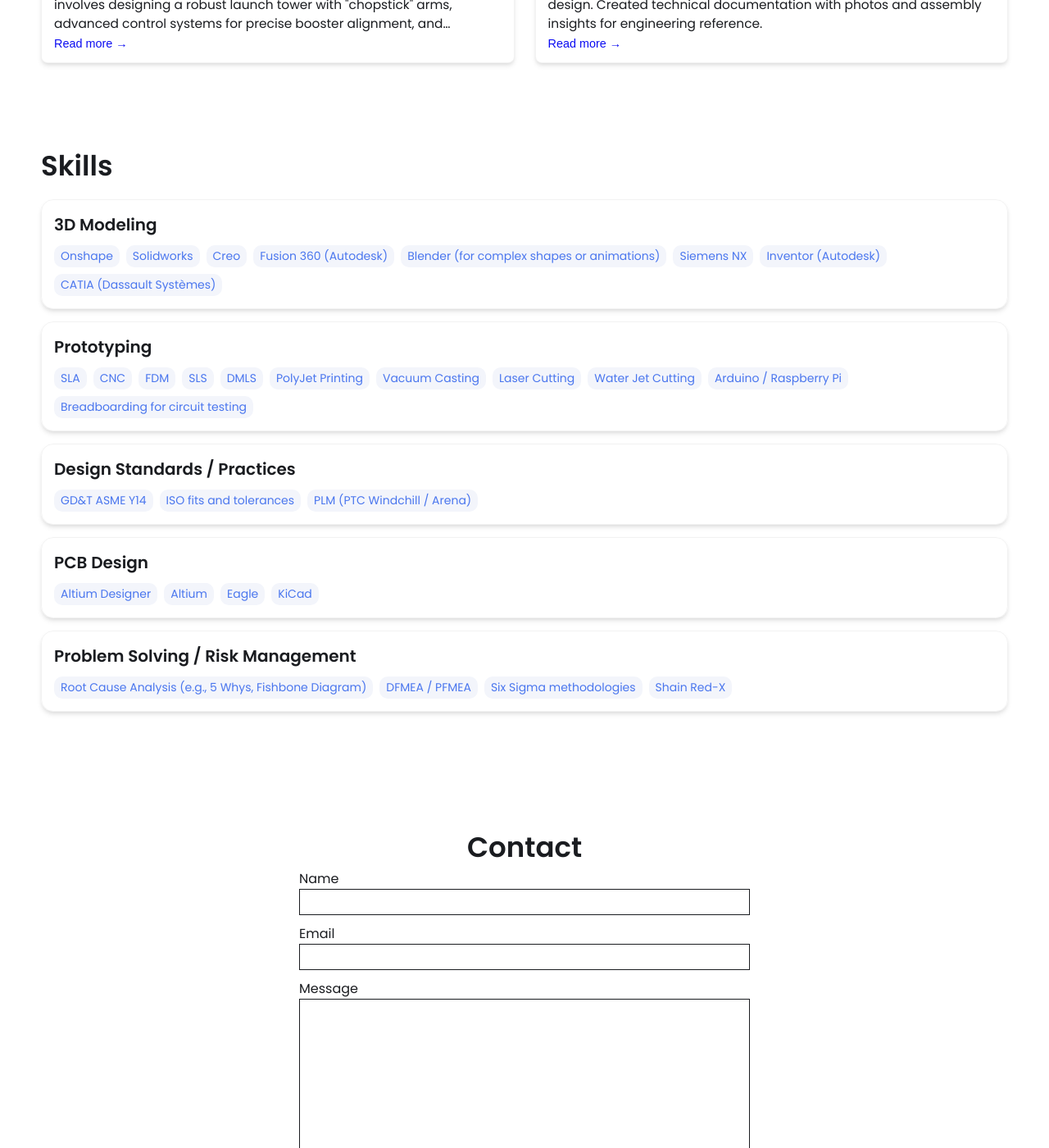
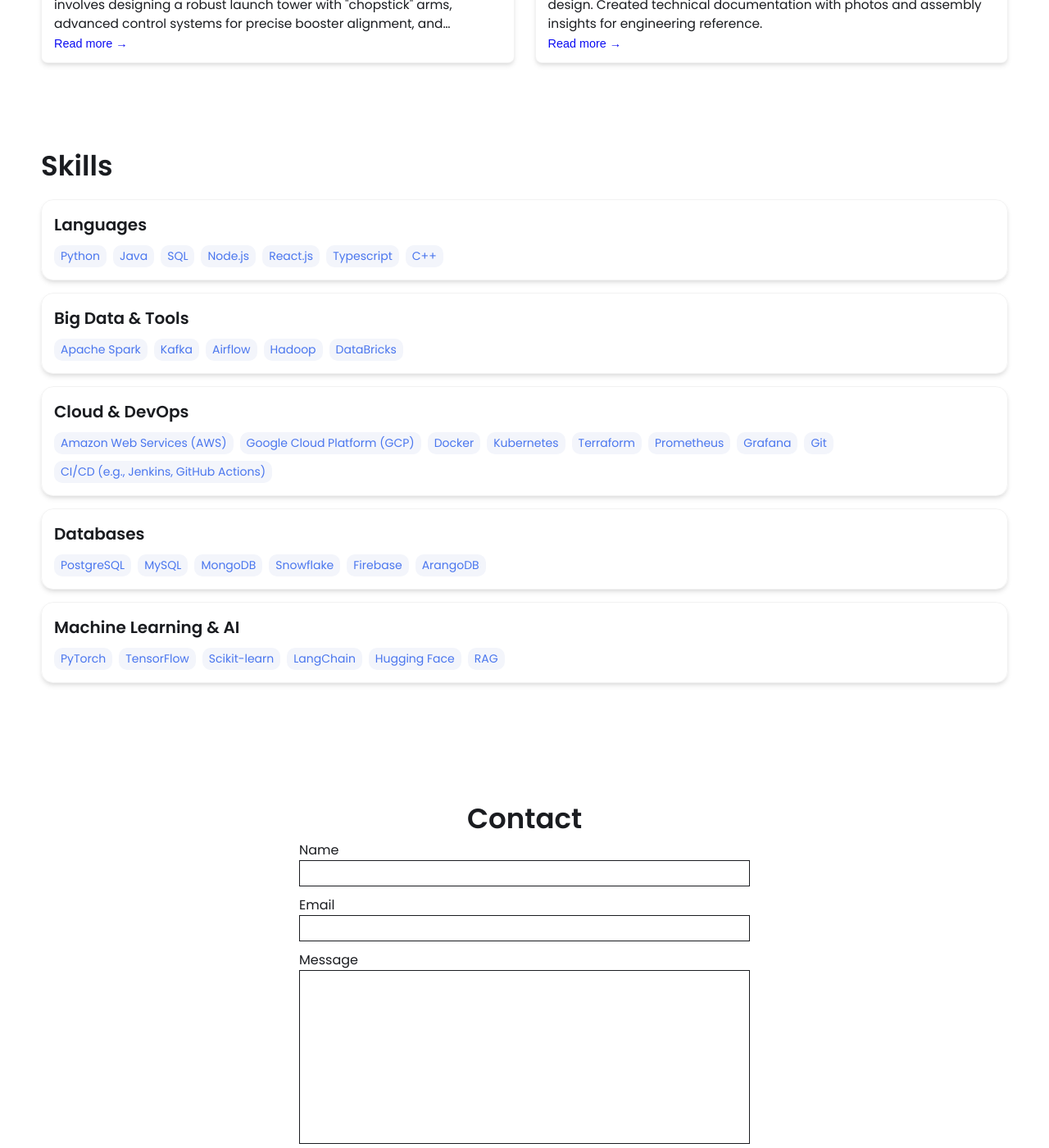
Before and after one commit to rahul240699/rahul240699.github.io, a Jekyll site: the page built from index.html, in a window 1280 px wide and 1400 px high, scrolled down 1449 px. Shown: the whole window at 82% size. Built offline with Jekyll 4.4.1, drawn with Linux system fonts in a browser that asks for light colours.

Commit message:
skills-update

```diff
--- a/_config.yml
+++ b/_config.yml
@@ -43,46 +43,49 @@ external-links:    # input only your own url slug. The icons with missing entrie
 
 # Skills Section - Add the list of your Skills by categories/tools. The indentation for each level needs to be precise.
 skills:
-  - category: 3D Modeling
+  - category: Languages
     tools:
-    - Onshape
-    - Solidworks
-    - Creo
-    - Fusion 360 (Autodesk)
-    - Blender (for complex shapes or animations)
-    - Siemens NX
-    - Inventor (Autodesk)
-    - CATIA (Dassault Systèmes)
-  - category: Prototyping
+    - Python
+    - Java
+    - SQL
+    - Node.js
+    - React.js
+    - Typescript
+    - C++
+  - category: Big Data & Tools
     tools:
-    - SLA
-    - CNC
-    - FDM
-    - SLS
-    - DMLS
-    - PolyJet Printing
-    - Vacuum Casting
-    - Laser Cutting
-    - Water Jet Cutting
-    - Arduino / Raspberry Pi
-    - Breadboarding for circuit testing
-  - category: Design Standards / Practices
+    - Apache Spark
+    - Kafka
+    - Airflow
+    - Hadoop
+    - DataBricks
+  - category: Cloud & DevOps
     tools:
-    - GD&T ASME Y14
-    - ISO fits and tolerances
-    - PLM (PTC Windchill / Arena)
-  - category: PCB Design
+    - Amazon Web Services (AWS)
+    - Google Cloud Platform (GCP)
+    - Docker
+    - Kubernetes
+    - Terraform
+    - Prometheus
+    - Grafana
+    - Git
+    - CI/CD (e.g., Jenkins, GitHub Actions)
+  - category: Databases
     tools:
-    - Altium Designer
-    - Altium
-    - Eagle
-    - KiCad
-  - category: Problem Solving / Risk Management
+    - PostgreSQL
+    - MySQL
+    - MongoDB
+    - Snowflake
+    - Firebase
+    - ArangoDB
+  - category: Machine Learning & AI
     tools:
-    - Root Cause Analysis (e.g., 5 Whys, Fishbone Diagram)
-    - DFMEA / PFMEA
-    - Six Sigma methodologies
-    - Shain Red-X
+    - PyTorch
+    - TensorFlow
+    - Scikit-learn
+    - LangChain
+    - Hugging Face
+    - RAG
 
 
 # Contact Form Setup. Setup an account and copy over the key. When someone fills out the form, it will be received in your email.
```
